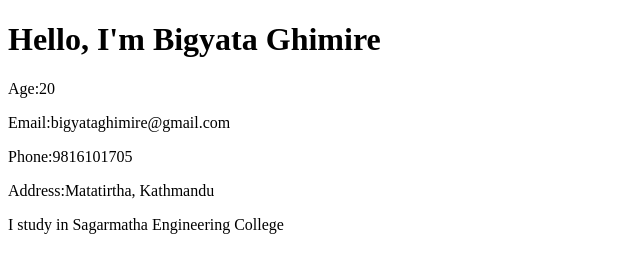
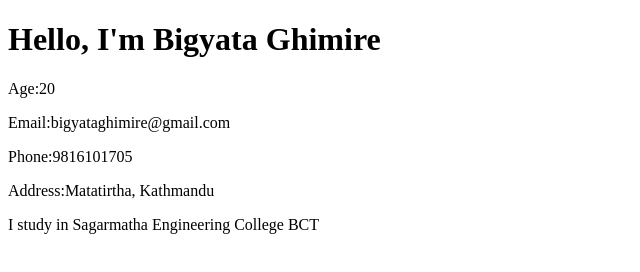
Before and after one commit to bigyata9/web-development, a plain HTML site: page index.html in a window 1280 px wide. Shown: the full height of the page, 0-640 px from the left. Drawn offline with Linux system fonts and the light colour scheme.

Commit message:
addition

```diff
--- a/index.html
+++ b/index.html
@@ -13,6 +13,6 @@
   <p>Email:bigyataghimire@gmail.com</p>
   <p>Phone:9816101705</p>
   <p>Address:Matatirtha,  Kathmandu</p>
-  <p>I study in Sagarmatha Engineering College </p>
+  <p>I study in Sagarmatha Engineering College BCT  </p>
 </body>
 </html>
```
